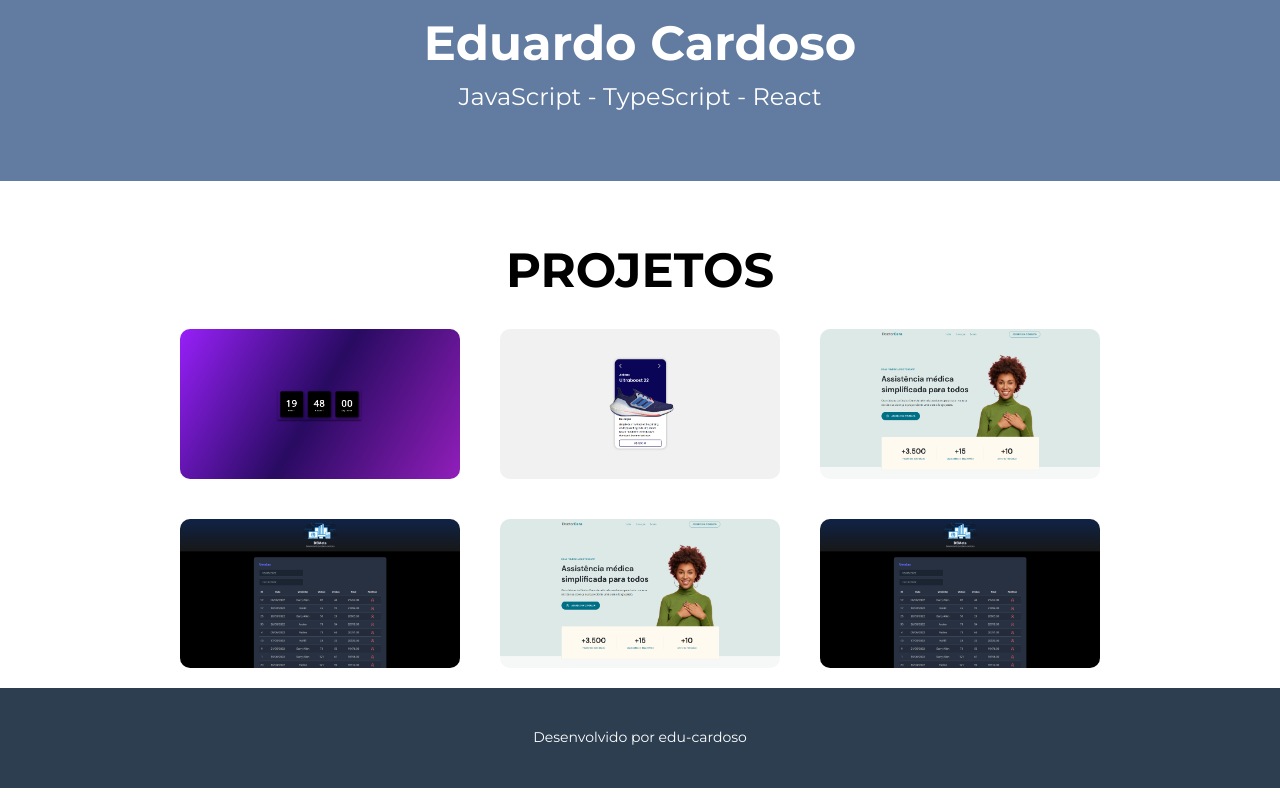
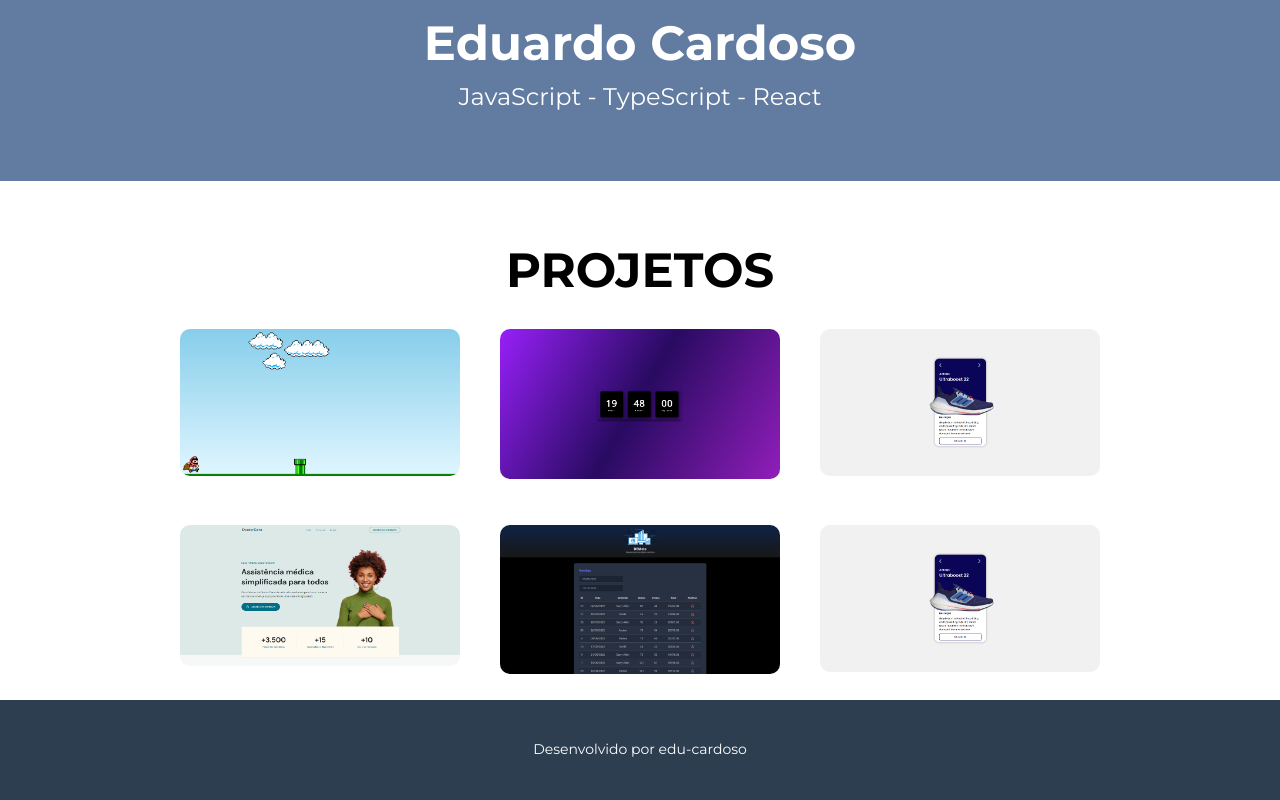
Before and after one commit to edu-cardoso/portfolio, a plain HTML site: page index.html in a window 1280 px wide. Shown: the part 337-1137 px from the top of the page. Drawn offline with Linux system fonts and the light colour scheme.

Commit message:
adicionei novos projetos e associei o link

```diff
--- a/index.html
+++ b/index.html
@@ -36,14 +36,21 @@
             <section class="projetos">
                 <h2 class="projetos-title">Projetos</h2>
 
-                <diva class="projetos-container">
-                    <img class="projetos-item" src="imagens/relogio-digital.png" alt="">
-                    <img class="projetos-item" src="imagens/card-animado.png" alt="">
-                    <img class="projetos-item" src="imagens/doctorcare.png" alt="">
-                    <img class="projetos-item" src="imagens/dsmeta.png" alt="">
-                    <img class="projetos-item" src="imagens/doctorcare.png" alt="">
-                    <img class="projetos-item" src="imagens/dsmeta.png" alt="">
-                </diva>
+                <div class="projetos-container">
+                    <a href="https://edu-cardoso.github.io/supermario-game/"
+                    target="_blank"><img class="projetos-item" src="imagens/mario-game.png" alt=""></a>
+                    <a href="https://edu-cardoso.github.io/relogio-digital/"
+                    target="_blank"><img class="projetos-item" src="imagens/relogio-digital.png" alt=""></a>
+                    <a href="https://edu-cardoso.github.io/card-animado/"
+                    target="_blank"><img class="projetos-item" src="imagens/card-animado.png" alt=""></a>
+                    <a href="https://edu-cardoso.github.io/DoctorCare/"
+                    target="_blank"><img class="projetos-item" src="imagens/doctorcare.png" alt=""></a>
+                    <a href="https://dsmeta-edu-cardoso.netlify.app"
+                    target="_blank"><img class="projetos-item" src="imagens/dsmeta.png" alt=""></a>
+                    <a href=" "
+                    target="_blank"><img class="projetos-item" src="imagens/card-animado.png" alt=""></a>
+
+                </div>
             </section>
         </body>
     </main>
```
Also changed, not shown: imagens/mario-game.png (added).
